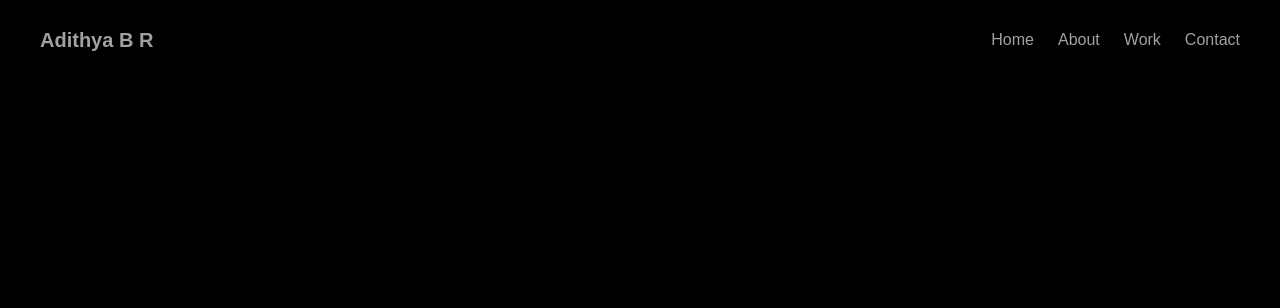
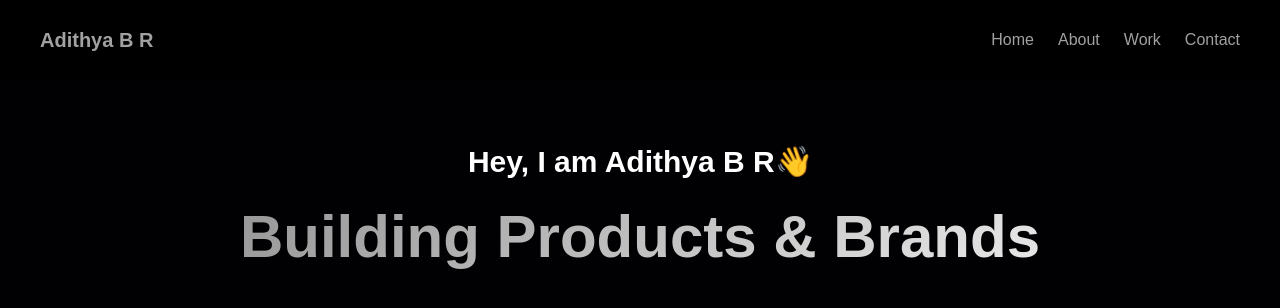
Before and after one commit to adithya-b-r/portfolio, a React (Vite) app: page / in a window 1280 px wide. Shown: the top 308 px of the page. Built offline with nearby package versions, Linux system fonts and the light colour scheme.

Commit message:
Added Hero Section.

```diff
--- a/package.json
+++ b/package.json
@@ -14,8 +14,10 @@
     "@react-three/fiber": "^9.1.2",
     "@tailwindcss/vite": "^4.1.8",
     "autoprefixer": "^10.4.21",
+    "leva": "^0.10.0",
     "react": "^19.1.0",
     "react-dom": "^19.1.0",
+    "react-responsive": "^10.0.1",
     "tailwindcss": "^4.1.8",
     "three": "^0.177.0"
   },
--- a/src/App.jsx
+++ b/src/App.jsx
@@ -1,9 +1,11 @@
+import { Hero } from "./sections/Hero";
 import { Navbar } from "./sections/Navbar";
 
 const App = () => {
   return (
     <main className="max-w-7xl mx-auto">
       <Navbar />
+      <Hero />
     </main>
   )
 }
--- /dev/null
+++ b/src/Components/HackerRoom.jsx
@@ -0,0 +1,6 @@
+export const HackerRoom = () => {
+  return (
+    <>
+    </>
+  )
+}
--- a/src/index.css
+++ b/src/index.css
@@ -10,3 +10,60 @@ body {
   background: #010103;
   font-family: 'General Sans', sans-serif;
 }
+
+.waving-hand {
+  animation-name: wave-animation;
+  animation-duration: 2.5s;
+  animation-iteration-count: infinite;
+  transform-origin: 70% 70%;
+  display: inline-block;
+}
+
+.text-gray_gradient {
+  background: linear-gradient(135deg, gray 0%, white 100%);
+  -webkit-background-clip: text;
+  -webkit-text-fill-color: transparent;
+  background-clip: text;
+}
+
+.arrow-gradient {
+  background-image: linear-gradient(to right,
+      rgba(255, 255, 255, 0.1) 10%,
+      rgba(255, 255, 255, 0.000025) 50%,
+      rgba(255, 255, 255, 0.000025) 50%,
+      rgba(255, 255, 255, 0.025) 100%);
+}
+
+@keyframes wave-animation {
+  0% {
+    transform: rotate(0deg);
+  }
+
+  15% {
+    transform: rotate(14deg);
+  }
+
+  30% {
+    transform: rotate(-8deg);
+  }
+
+  40% {
+    transform: rotate(14deg);
+  }
+
+  50% {
+    transform: rotate(-4deg);
+  }
+
+  60% {
+    transform: rotate(10deg);
+  }
+
+  70% {
+    transform: rotate(0deg);
+  }
+
+  100% {
+    transform: rotate(0deg);
+  }
+}
--- /dev/null
+++ b/src/sections/Hero.jsx
@@ -0,0 +1,28 @@
+import { PerspectiveCamera } from "@react-three/drei"
+import { Canvas } from "@react-three/fiber"
+import { HackerRoom } from "../Components/HackerRoom"
+
+export const Hero = () => {
+  return (
+    <section className="min-h-screen w-full flex flex-col relative">
+      <div className="w-full mx-auto flex flex-col sm:mt-36 mt-20 gap-3">
+        <p className="sm:text-3xl text-2xl font-semibold text-white text-center">
+          Hey, I am Adithya B R<span className="waving-hand">👋</span>
+        </p>
+
+        <p className="text-center xl:text-6xl md:text-5xl sm:text-4xl text-3xl font-generalsans font-black !leading-normal text-gray_gradient text-white">
+          Building Products & Brands
+        </p>
+      </div>
+
+      <div className="w-full h-full absolute inset-0">
+        <Canvas className="w-full h-full">
+          <PerspectiveCamera makeDefault position={[0, 0, 30]} />
+
+          <HackerRoom />
+        </Canvas>
+      </div>
+
+    </section>
+  )
+}
```
Also changed, not shown: 1 other file (tests, documents, lock files or other folders).
